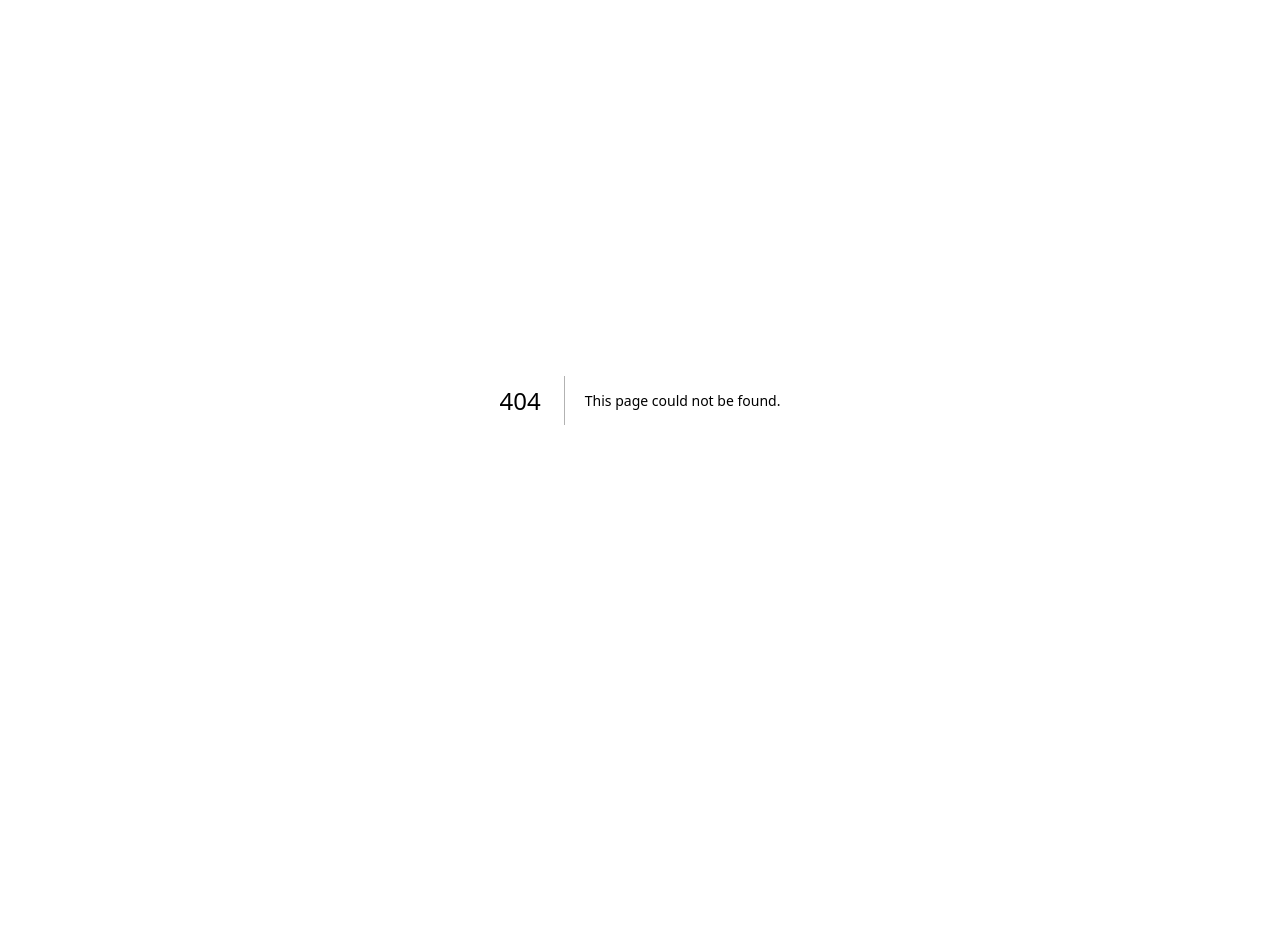
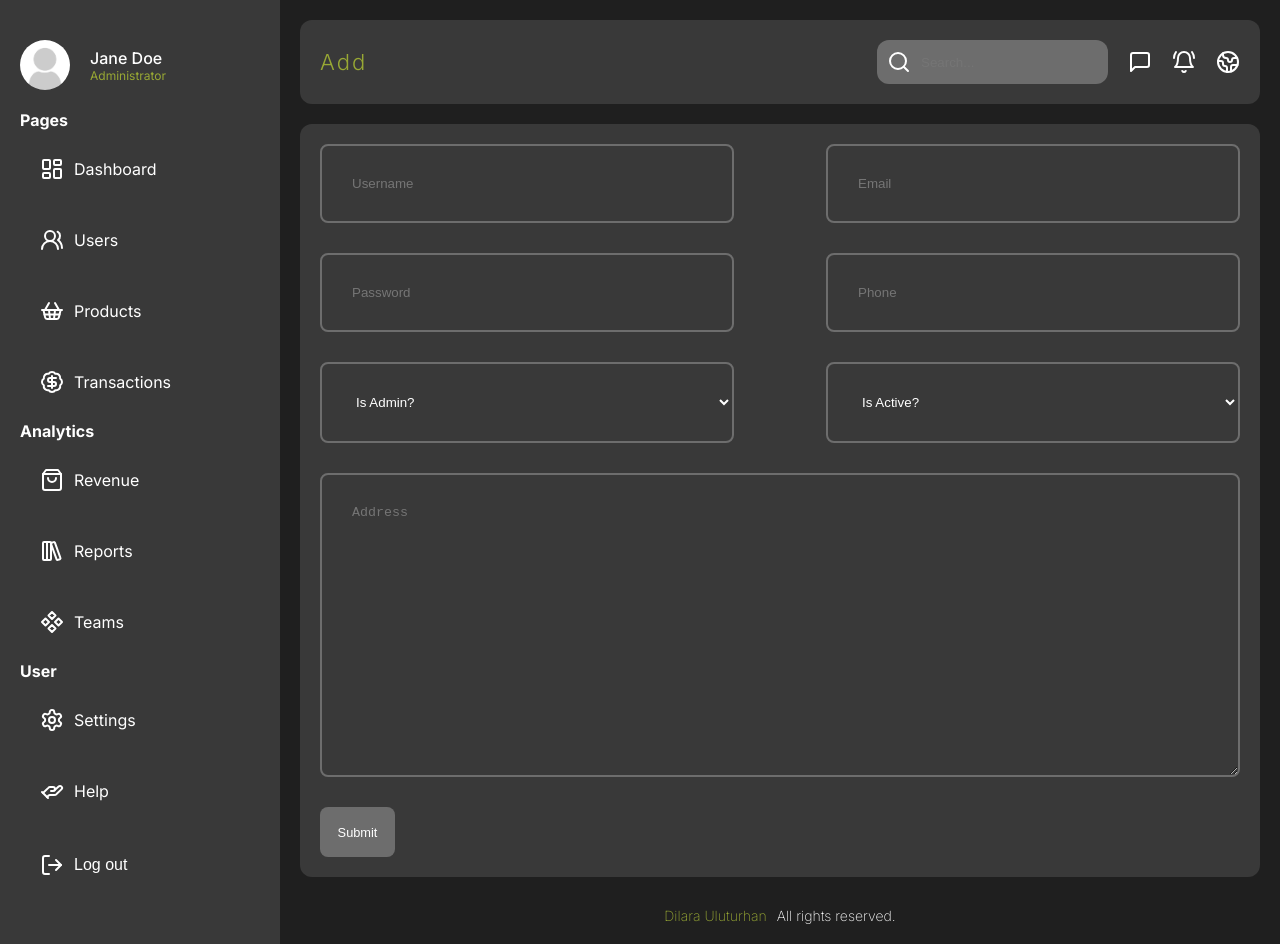
Before and after one commit to dilarauluturhan/admin-dashboard, a Next.js app: page /dashboard/users/add in a window 1280 px wide. Before the commit this address had no page. Before the commit the page ends 800 px from the top, so only its background shows below. Built offline with nearby package versions, Linux system fonts and the light colour scheme.

Commit message:
feat: add new user/add new product

```diff
--- /dev/null
+++ b/app/dashboard/users/add/page.jsx
@@ -0,0 +1,42 @@
+import styles from "@/app/ui/dashboard/users/addUser/addUser.module.css";
+
+const AddUserPage = () => {
+  return (
+    <div className={styles.container}>
+      <form action="" className={styles.form}>
+        <input type="text" placeholder="Username" name="username" required />
+        <input type="email" placeholder="Email" name="email" required />
+        <input
+          type="password"
+          placeholder="Password"
+          name="password"
+          required
+        />
+        <input type="phone" placeholder="Phone" name="phone" />
+        <select name="isAdmin" id="isAdmin">
+          <option value={false} selected>
+            Is Admin?
+          </option>
+          <option value={true}>Yes</option>
+          <option value={false}>No</option>
+        </select>
+        <select name="isActive" id="isActive">
+          <option value={true} selected>
+            Is Active?
+          </option>
+          <option value={true}>Yes</option>
+          <option value={false}>No</option>
+        </select>
+        <textarea
+          name="address"
+          id="address"
+          rows="16"
+          placeholder="Address"
+        ></textarea>
+        <button type="submit">Submit</button>
+      </form>
+    </div>
+  );
+};
+
+export default AddUserPage;
--- /dev/null
+++ b/app/ui/dashboard/products/addProduct/addProduct.module.css
@@ -0,0 +1,47 @@
+.container {
+  background-color: var(--bgSoft);
+  padding: 1.25rem;
+  border-radius: 0.75rem;
+  margin-top: 1.25rem;
+}
+
+.form {
+  display: flex;
+  flex-wrap: wrap;
+  justify-content: space-between;
+}
+
+.form input,
+.form textarea,
+.form select {
+  padding: 1.875rem;
+  background-color: transparent;
+  color: var(--primaryText);
+  border: 2px solid #6d6d6d;
+  border-radius: 0.5rem;
+  margin-bottom: 1.875rem;
+}
+
+.form input,
+.form select {
+  width: 45%;
+}
+
+.form textarea {
+  width: 100%;
+}
+
+.form button {
+  padding: 1.1rem;
+  font-size: 0.8rem;
+  background-color: #6d6d6d;
+  color: var(--primaryText);
+  border: none;
+  border-radius: 0.5rem;
+  cursor: pointer;
+  color: var(--primaryText);
+}
+
+.form button:hover {
+  color: var(--secondaryText);
+}
--- /dev/null
+++ b/app/ui/dashboard/users/addUser/addUser.module.css
@@ -0,0 +1,47 @@
+.container {
+  background-color: var(--bgSoft);
+  padding: 1.25rem;
+  border-radius: 0.75rem;
+  margin-top: 1.25rem;
+}
+
+.form {
+  display: flex;
+  flex-wrap: wrap;
+  justify-content: space-between;
+}
+
+.form input,
+.form textarea,
+.form select {
+  padding: 1.875rem;
+  background-color: transparent;
+  color: var(--primaryText);
+  border: 2px solid #6d6d6d;
+  border-radius: 0.5rem;
+  margin-bottom: 1.875rem;
+}
+
+.form input,
+.form select {
+  width: 45%;
+}
+
+.form textarea {
+  width: 100%;
+}
+
+.form button {
+  padding: 1.1rem;
+  font-size: 0.8rem;
+  background-color: #6d6d6d;
+  color: var(--primaryText);
+  border: none;
+  border-radius: 0.5rem;
+  cursor: pointer;
+  color: var(--primaryText);
+}
+
+.form button:hover {
+  color: var(--secondaryText);
+}
```
Also changed, not shown: app/dashboard/products/add/page.jsx (added, +32 -0 lines).
